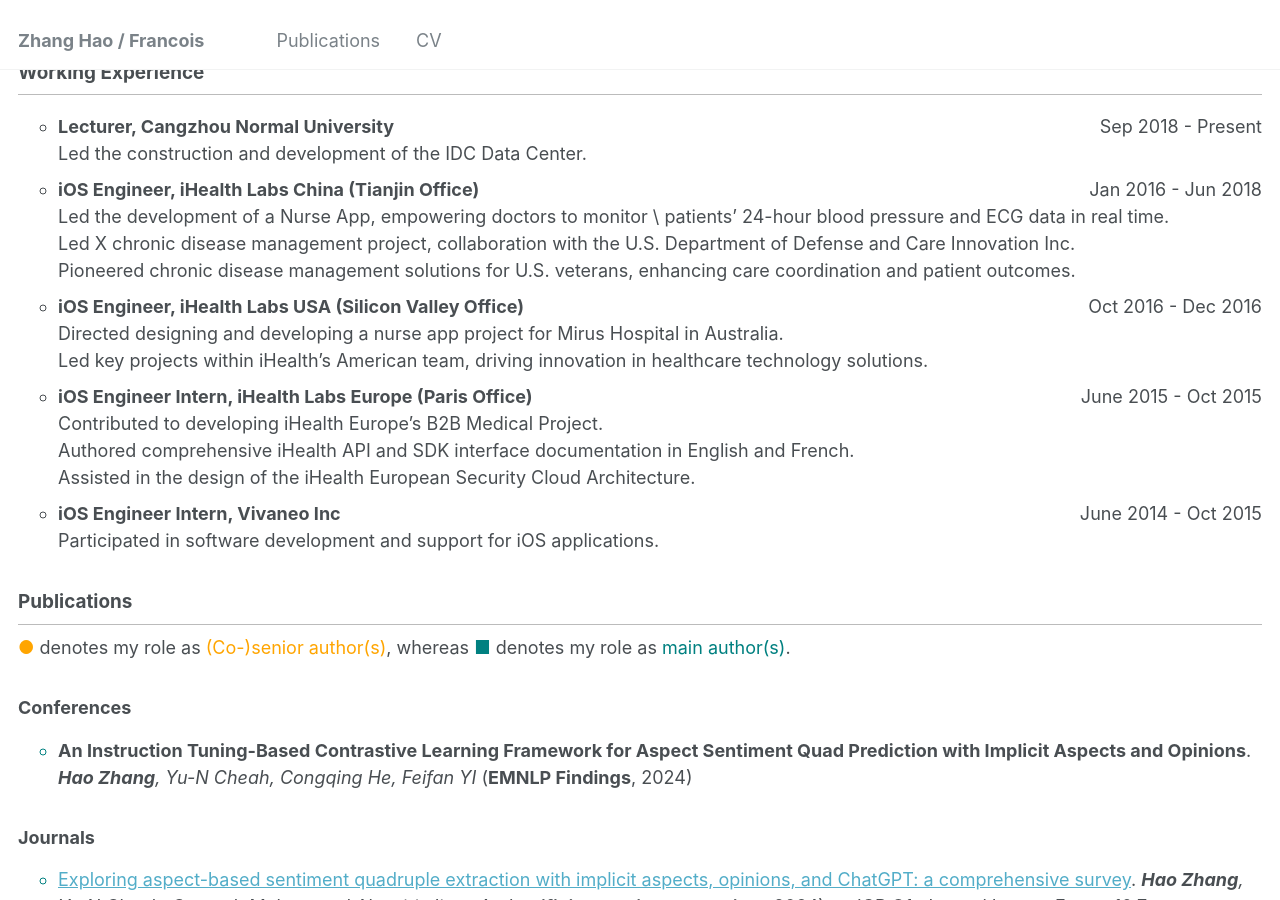
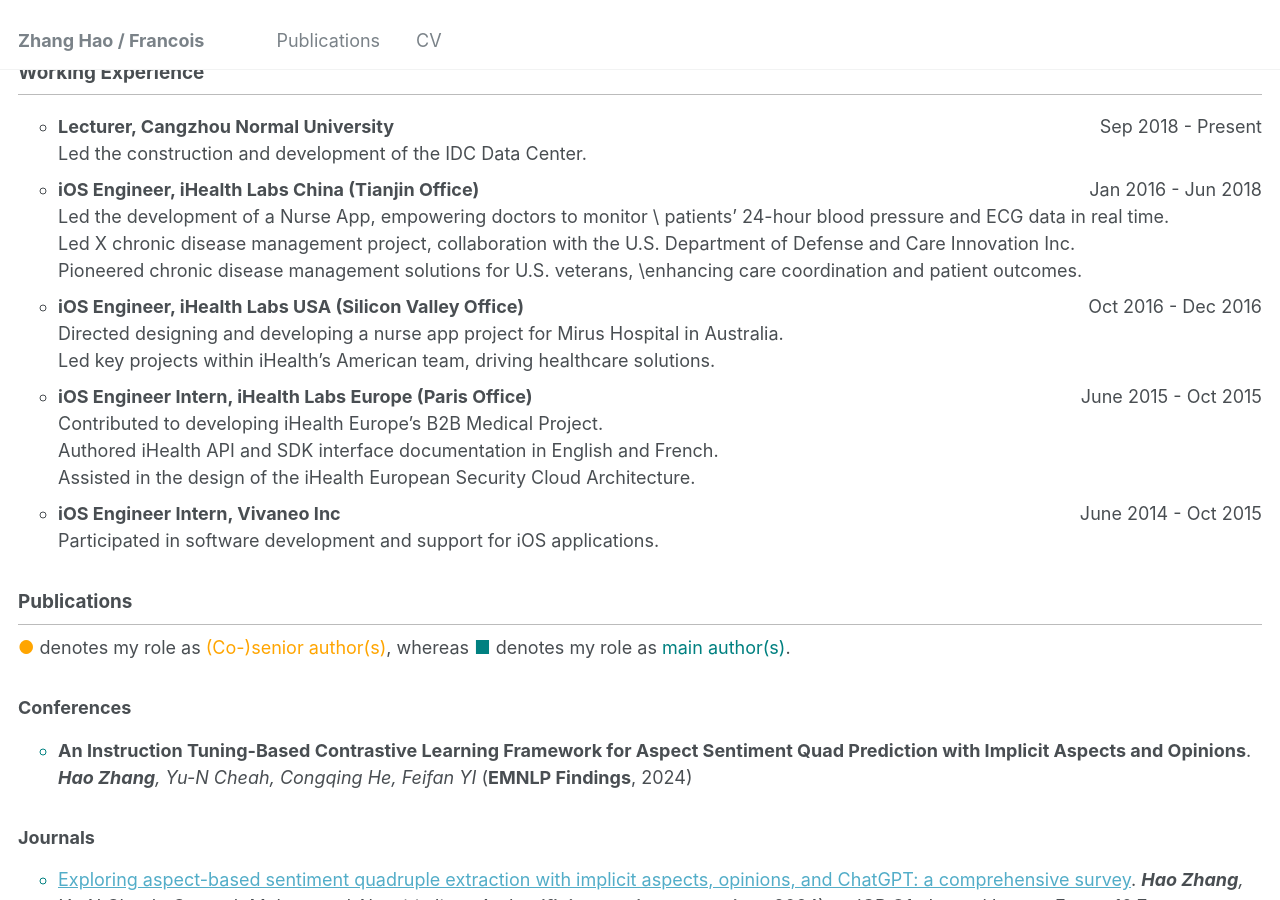
Before and after one commit to sydmou/sydmou.github.io, a Jekyll site: the page built from _pages/cv.md, in a window 1280 px wide and 900 px high, scrolled down 623 px. Built offline with Jekyll 4.4.1, drawn with Linux system fonts in a browser that asks for light colours.

Commit message:
Update cv.md

```diff
--- a/_pages/cv.md
+++ b/_pages/cv.md
@@ -33,13 +33,13 @@ redirect_from:
 * **iOS Engineer, iHealth Labs China (Tianjin Office)** <span style="float: right;">Jan 2016 - Jun 2018</span>\
    <span class='desc'>Led the development of a Nurse App, empowering doctors to monitor \\ patients' 24-hour blood pressure and ECG data in real time. </span>\
    <span class='desc'>Led X chronic disease management project, collaboration with the U.S. Department of Defense and Care Innovation Inc. </span>\
-   <span class='desc'>Pioneered chronic disease management solutions for U.S. veterans, enhancing care coordination and patient outcomes. </span>
+   <span class='desc'>Pioneered chronic disease management solutions for U.S. veterans, \\enhancing care coordination and patient outcomes. </span>
 * **iOS Engineer, iHealth Labs USA (Silicon Valley Office)**<span style="float: right;">Oct 2016 - Dec 2016</span>\
    <span class='desc'>Directed designing and developing a nurse app project for Mirus Hospital in Australia. </span>\
-   <span class='desc'>Led key projects within iHealth’s American team, driving innovation in healthcare technology solutions. </span>
+   <span class='desc'>Led key projects within iHealth’s American team, driving healthcare solutions. </span>
 * **iOS Engineer Intern, iHealth Labs Europe (Paris Office)**<span style="float: right;">June 2015 - Oct 2015</span>\
    <span class='desc'>Contributed to developing iHealth Europe’s B2B Medical Project. </span>\
-   <span class='desc'>Authored comprehensive iHealth API and SDK interface documentation in English and French. </span>\
+   <span class='desc'>Authored iHealth API and SDK interface documentation in English and French. </span>\
    <span class='desc'>Assisted in the design of the iHealth European Security Cloud Architecture. </span>
 * **iOS Engineer Intern, Vivaneo Inc** <span style="float: right;">June 2014 - Oct 2015</span>\
    <span class='desc'>Participated in software development and support for iOS applications. </span>
```
